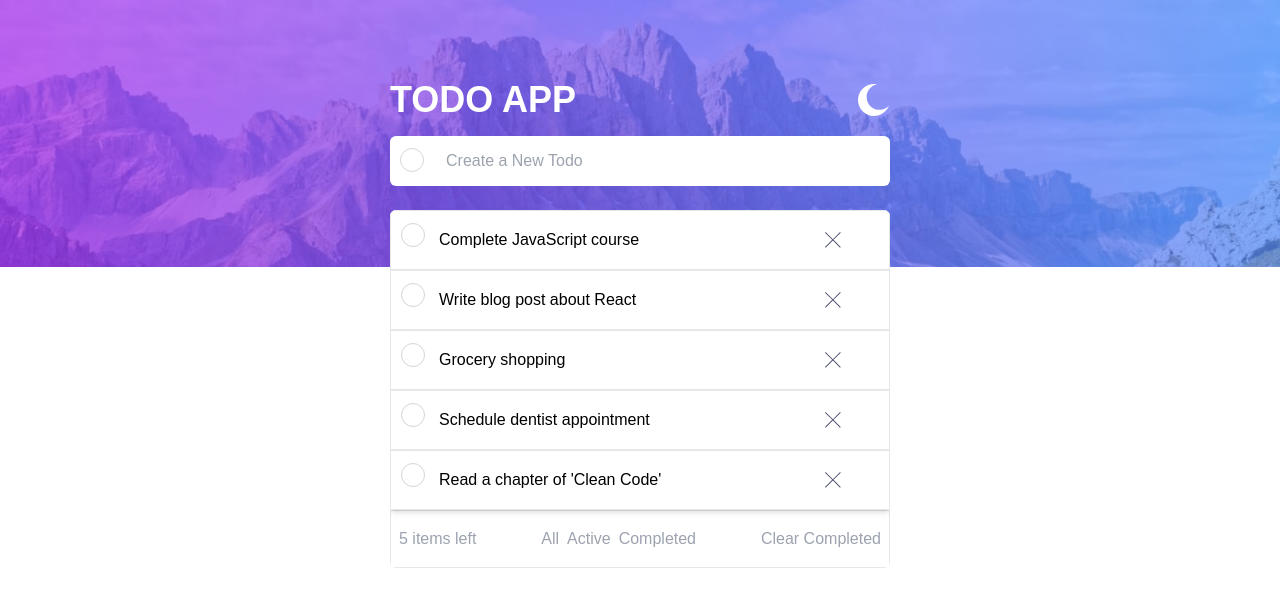
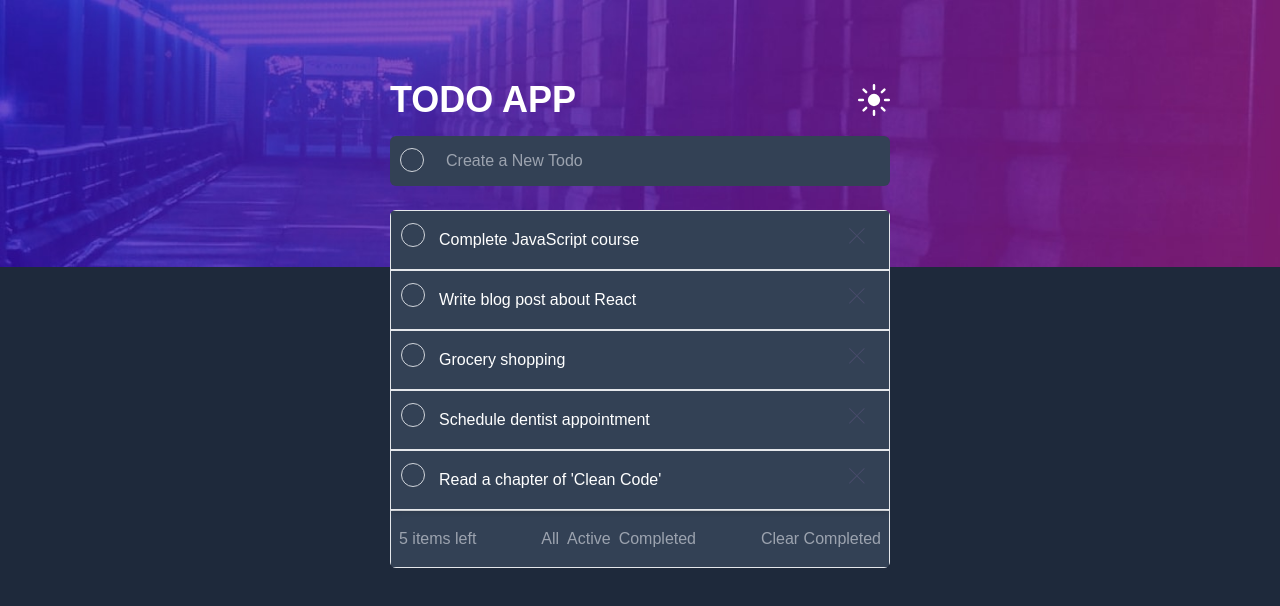
Before and after one commit to Dhruvmehta1311/todo-app, a React app: page / in a window 1280 px wide. Shown: the top 606 px of the page. Built offline with nearby package versions, Linux system fonts and the light colour scheme; the HTML template or start-up script is replaced by a standard one.

Commit message:
Made default as dark mode and did some changes in UI.

```diff
--- a/src/App.jsx
+++ b/src/App.jsx
@@ -10,7 +10,7 @@ import sun from "./assets/images/icon-sun.svg";
 import Checkbox from "./components/Checkbox";
 import Todo from "./components/Todo";
 function App() {
-  const [dark, setDark] = useState(false);
+  const [dark, setDark] = useState(true);
   function darkModeHandler() {
     setDark(!dark);
     document.body.classList.toggle("dark");
--- a/src/components/Todo.jsx
+++ b/src/components/Todo.jsx
@@ -17,10 +17,17 @@ const Todo = ({ todo, todoId, setTodos, todos, dark }) => {
     <div
       className={`w-full ${
         dark ? "bg-slate-700" : "bg-white"
-      } h-[60px] border shadow-md relative flex items-center justify-between px-12 dark:text-white`}
+      } h-[60px] dark:border-black border shadow-md relative flex items-center justify-between pl-12 dark:text-white`}
     >
       <Checkbox todo={todo} isChecked={isChecked} setIsChecked={setIsChecked} />
-      <p className={`${isChecked ? "line-through" : null}`}>{todo.task}</p>
+      <div className="flex justify-between w-full pr-6">
+        <p
+          className={`${isChecked ? "line-through" : null} ${
+            dark ? "text-white" : "text-gray-800"
+          }`}
+        >
+          {todo.task}
+        </p>
         <img
           onClick={handleDelete}
           className="cursor-pointer h-4 "
@@ -28,6 +35,7 @@ const Todo = ({ todo, todoId, setTodos, todos, dark }) => {
           alt=""
         />
       </div>
+    </div>
   );
 };
 
```
Lines whose indentation alone changed are shown as unchanged.
